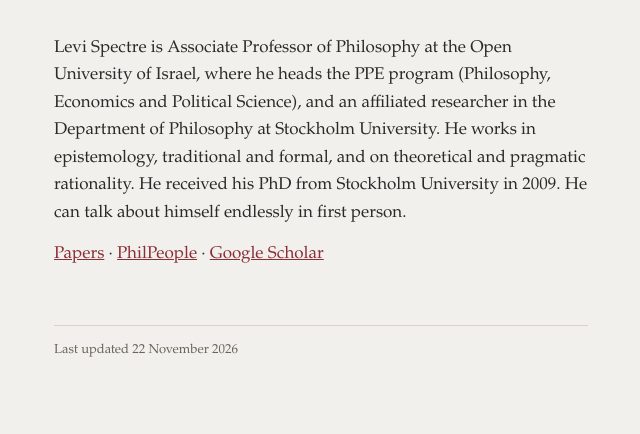
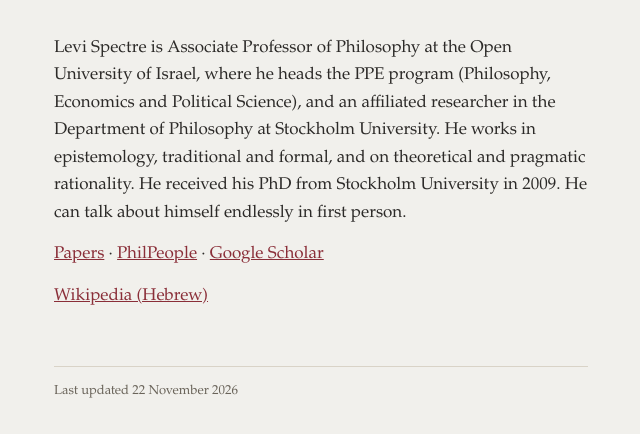
Before and after one commit to levi-spectre/levispectre.com, a plain HTML site: page about.html in a window 1280 px wide. Shown: the part 142-576 px from the top of the page, without its empty margins (319-959 px from the left). Drawn offline with Linux system fonts and the light colour scheme.

Commit message:
Add files via upload

```diff
--- a/about.html
+++ b/about.html
@@ -68,5 +68,6 @@ color:var(--dim);font-size:13px}
 <a href="blog.html">Pub Thought</a></nav></header>
 <p dir='auto'>Levi Spectre is Associate Professor of Philosophy at the Open University of Israel, where he heads the PPE program (Philosophy, Economics and Political Science), and an affiliated researcher in the Department of Philosophy at Stockholm University. He works in epistemology, traditional and formal, and on theoretical and pragmatic rationality. He received his PhD from Stockholm University in 2009. He can talk about himself endlessly in first person.</p>
 <p dir='auto'><a href="papers.html">Papers</a> · <a href="https://philpeople.org/profiles/levi-spectre">PhilPeople</a> · <a href="https://scholar.google.com/citations?user=jBH8LVoAAAAJ">Google Scholar</a></p>
+<p dir='auto'><a href="https://he.wikipedia.org/wiki/%D7%9C%D7%95%D7%99_%D7%A1%D7%A4%D7%A7%D7%98%D7%A8">Wikipedia (Hebrew)</a></p>
 <footer class="site" dir="ltr">Last updated 22 November 2026</footer>
 </div></body></html>
```
Also changed, not shown: index.html (+1 -0 lines).
